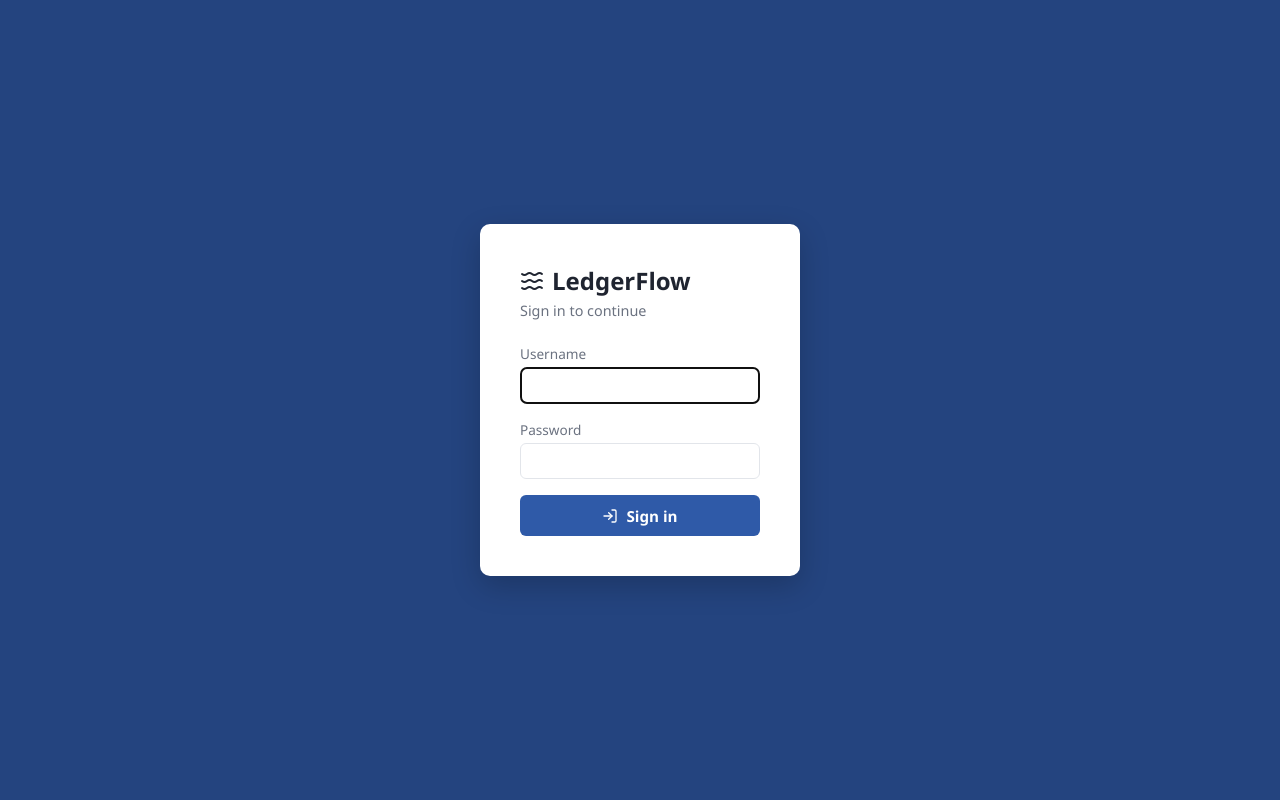
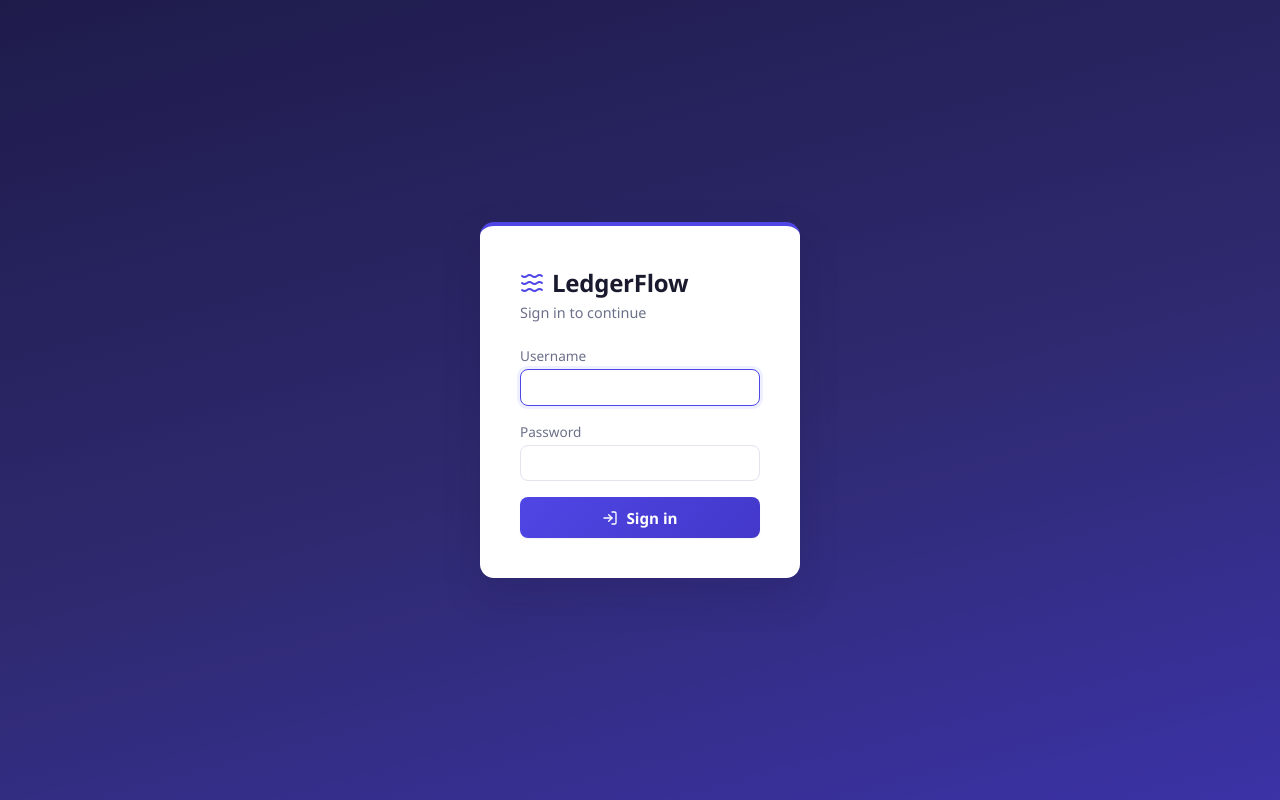
Before and after one commit to mohsinmeghani/LedgerFlow, a React (Vite) app in the folder frontend/: page /login in a window 1280 px wide. Built offline with nearby package versions, Linux system fonts and the light colour scheme; no server answers.

Commit message:
feat: apply refreshed indigo/violet color theme with gradients and depth

```diff
--- a/frontend/src/index.css
+++ b/frontend/src/index.css
@@ -1,15 +1,28 @@
 :root {
-  --color-bg: #f5f6f8;
+  --color-bg: #f6f6fb;
   --color-surface: #ffffff;
-  --color-border: #e2e5ea;
-  --color-text: #1f2430;
-  --color-text-muted: #6b7280;
-  --color-primary: #2f5aa8;
-  --color-primary-dark: #24447f;
-  --color-danger: #c0392b;
-  --color-success: #1f8a52;
-  --color-warning: #b7791f;
-  --sidebar-width: 220px;
+  --color-border: #e5e3f0;
+  --color-text: #191a2e;
+  --color-text-muted: #6b7089;
+  --color-primary: #4f46e5;
+  --color-primary-dark: #4338ca;
+  --color-primary-light: #eef0ff;
+  --color-danger: #e11d48;
+  --color-danger-dark: #be123c;
+  --color-danger-light: #ffe4e9;
+  --color-success: #059669;
+  --color-success-dark: #047857;
+  --color-success-light: #d7f5e9;
+  --color-warning: #d97706;
+  --color-warning-dark: #b45309;
+  --color-warning-light: #fdecd2;
+  --sidebar-start: #1e1b4b;
+  --sidebar-mid: #2f2a70;
+  --sidebar-end: #4338ca;
+  --shadow-sm: 0 1px 2px rgba(23, 20, 60, 0.06);
+  --shadow-md: 0 6px 18px rgba(23, 20, 60, 0.08);
+  --shadow-lg: 0 16px 40px rgba(23, 20, 60, 0.16);
+  --sidebar-width: 230px;
   font-family: 'Segoe UI', system-ui, -apple-system, sans-serif;
   color-scheme: light;
 }
@@ -27,11 +40,13 @@ body {
 h1 {
   font-size: 1.5rem;
   margin: 0 0 1rem;
+  letter-spacing: -0.01em;
 }
 
 h2 {
   font-size: 1.15rem;
   margin: 1.5rem 0 0.75rem;
+  letter-spacing: -0.01em;
 }
 
 button {
@@ -53,20 +68,26 @@ button {
 .sidebar {
   width: var(--sidebar-width);
   flex-shrink: 0;
-  background: var(--color-primary-dark);
+  background: linear-gradient(165deg, var(--sidebar-start) 0%, var(--sidebar-mid) 55%, var(--sidebar-end) 130%);
   color: white;
   display: flex;
   flex-direction: column;
   padding: 1.25rem 0.75rem;
+  box-shadow: var(--shadow-lg);
 }
 
 .brand {
   display: flex;
   align-items: center;
-  gap: 0.5rem;
-  font-size: 1.25rem;
+  gap: 0.6rem;
+  font-size: 1.3rem;
   font-weight: 700;
+  letter-spacing: -0.01em;
   padding: 0 0.5rem 1.5rem;
+}
+
+.brand .icon {
+  color: #a5b4fc;
 }
 
 .sidebar nav {
@@ -80,21 +101,28 @@ button {
   display: flex;
   align-items: center;
   gap: 0.55rem;
-  color: rgba(255, 255, 255, 0.85);
+  color: rgba(255, 255, 255, 0.82);
   text-decoration: none;
   padding: 0.5rem 0.75rem;
-  border-radius: 6px;
+  border-radius: 8px;
   font-size: 0.95rem;
+  transition: background 0.12s ease, color 0.12s ease;
 }
 
 .nav-link:hover {
-  background: rgba(255, 255, 255, 0.08);
+  background: rgba(255, 255, 255, 0.1);
+  color: white;
 }
 
 .nav-link.active {
-  background: var(--color-primary);
+  background: rgba(255, 255, 255, 0.16);
   color: white;
   font-weight: 600;
+  box-shadow: inset 0 0 0 1px rgba(255, 255, 255, 0.18);
+}
+
+.nav-link.active .icon {
+  color: #c7d2fe;
 }
 
 .nav-group {
@@ -109,17 +137,18 @@ button {
   gap: 0.4rem;
   background: transparent;
   border: none;
-  color: rgba(255, 255, 255, 0.7);
+  color: rgba(255, 255, 255, 0.6);
   font-size: 0.85rem;
   font-weight: 600;
   text-align: left;
   padding: 0.5rem 0.75rem;
-  border-radius: 6px;
+  border-radius: 8px;
   font-family: inherit;
+  transition: background 0.12s ease, color 0.12s ease;
 }
 
 .nav-group-toggle:hover {
-  background: rgba(255, 255, 255, 0.08);
+  background: rgba(255, 255, 255, 0.1);
   color: white;
 }
 
@@ -145,15 +174,16 @@ button {
   justify-content: center;
   gap: 0.5rem;
   margin-top: 1rem;
-  background: transparent;
-  border: 1px solid rgba(255, 255, 255, 0.3);
+  background: rgba(255, 255, 255, 0.06);
+  border: 1px solid rgba(255, 255, 255, 0.22);
   color: white;
-  padding: 0.5rem 0.75rem;
-  border-radius: 6px;
+  padding: 0.55rem 0.75rem;
+  border-radius: 8px;
+  transition: background 0.12s ease;
 }
 
 .logout-button:hover {
-  background: rgba(255, 255, 255, 0.08);
+  background: rgba(255, 255, 255, 0.14);
 }
 
 .content {
@@ -169,17 +199,18 @@ button {
   display: flex;
   align-items: center;
   justify-content: center;
-  background: var(--color-primary-dark);
+  background: linear-gradient(165deg, var(--sidebar-start) 0%, var(--sidebar-mid) 55%, var(--sidebar-end) 130%);
 }
 
 .login-card {
   background: var(--color-surface);
   padding: 2.5rem;
-  border-radius: 10px;
+  border-radius: 14px;
   width: 320px;
   display: flex;
   flex-direction: column;
-  box-shadow: 0 10px 30px rgba(0, 0, 0, 0.2);
+  box-shadow: var(--shadow-lg);
+  border-top: 4px solid var(--color-primary);
 }
 
 .login-card h1 {
@@ -190,6 +221,10 @@ button {
   display: flex;
   align-items: center;
   gap: 0.5rem;
+}
+
+.login-title .icon {
+  color: var(--color-primary);
 }
 
 .login-subtitle {
@@ -208,8 +243,15 @@ button {
   margin-bottom: 1rem;
   padding: 0.55rem 0.65rem;
   border: 1px solid var(--color-border);
-  border-radius: 6px;
+  border-radius: 8px;
   font-size: 0.95rem;
+  transition: border-color 0.12s ease, box-shadow 0.12s ease;
+}
+
+.login-card input:focus {
+  outline: none;
+  border-color: var(--color-primary);
+  box-shadow: 0 0 0 3px var(--color-primary-light);
 }
 
 .login-card button {
@@ -217,22 +259,26 @@ button {
   align-items: center;
   justify-content: center;
   gap: 0.5rem;
-  background: var(--color-primary);
+  background: linear-gradient(135deg, var(--color-primary), var(--color-primary-dark));
   color: white;
   border: none;
   padding: 0.65rem;
-  border-radius: 6px;
+  border-radius: 8px;
   font-weight: 600;
   font-size: 0.95rem;
+  box-shadow: var(--shadow-sm);
+  transition: box-shadow 0.12s ease, transform 0.12s ease;
 }
 
 .login-card button:hover {
-  background: var(--color-primary-dark);
+  box-shadow: var(--shadow-md);
+  transform: translateY(-1px);
 }
 
 .login-card button:disabled {
   opacity: 0.6;
   cursor: default;
+  transform: none;
 }
 
 .error-text {
@@ -253,50 +299,60 @@ button {
 .card {
   background: var(--color-surface);
   border: 1px solid var(--color-border);
-  border-radius: 8px;
+  border-radius: 10px;
   padding: 1.25rem;
   margin-bottom: 1.5rem;
+  box-shadow: var(--shadow-sm);
 }
 
 .btn {
   display: inline-flex;
   align-items: center;
   gap: 0.4rem;
-  background: var(--color-primary);
+  background: linear-gradient(135deg, var(--color-primary), var(--color-primary-dark));
   color: white;
   border: none;
   padding: 0.5rem 0.9rem;
-  border-radius: 6px;
+  border-radius: 8px;
   font-size: 0.9rem;
   font-weight: 600;
   line-height: 1;
+  box-shadow: var(--shadow-sm);
+  transition: box-shadow 0.12s ease, transform 0.12s ease;
 }
 
 .btn:hover {
-  background: var(--color-primary-dark);
+  box-shadow: var(--shadow-md);
+  transform: translateY(-1px);
 }
 
 .btn:disabled {
-  opacity: 0.6;
+  opacity: 0.55;
   cursor: default;
+  box-shadow: none;
+  transform: none;
 }
 
 .btn-secondary {
-  background: transparent;
+  background: var(--color-surface);
   color: var(--color-primary);
-  border: 1px solid var(--color-primary);
+  border: 1px solid var(--color-border);
+  box-shadow: none;
 }
 
 .btn-secondary:hover {
-  background: rgba(47, 90, 168, 0.08);
+  background: var(--color-primary-light);
+  border-color: var(--color-primary);
+  box-shadow: none;
+  transform: none;
 }
 
 .btn-danger {
-  background: var(--color-danger);
+  background: linear-gradient(135deg, var(--color-danger), var(--color-danger-dark));
 }
 
 .btn-danger:hover {
-  background: #9c3023;
+  box-shadow: 0 6px 18px rgba(225, 29, 72, 0.28);
 }
 
 table {
@@ -308,7 +364,7 @@ table {
 th,
 td {
   text-align: left;
-  padding: 0.55rem 0.6rem;
+  padding: 0.6rem 0.6rem;
   border-bottom: 1px solid var(--color-border);
 }
 
@@ -320,6 +376,14 @@ th {
   letter-spacing: 0.03em;
 }
 
+tbody tr {
+  transition: background 0.1s ease;
+}
+
+tbody tr:hover {
+  background: var(--color-primary-light);
+}
+
 tr:last-child td {
   border-bottom: none;
 }
@@ -328,7 +392,7 @@ td input,
 td select {
   padding: 0.4rem 0.55rem;
   border: 1px solid var(--color-border);
-  border-radius: 6px;
+  border-radius: 8px;
   font-size: 0.9rem;
   font-family: inherit;
 }
@@ -356,10 +420,28 @@ td select {
 
 .form-field input,
 .form-field select,
+.form-field textarea,
+td input,
+td select {
+  transition: border-color 0.12s ease, box-shadow 0.12s ease;
+}
+
+.form-field input:focus,
+.form-field select:focus,
+.form-field textarea:focus,
+td input:focus,
+td select:focus {
+  outline: none;
+  border-color: var(--color-primary);
+  box-shadow: 0 0 0 3px var(--color-primary-light);
+}
+
+.form-field input,
+.form-field select,
 .form-field textarea {
   padding: 0.5rem 0.6rem;
   border: 1px solid var(--color-border);
-  border-radius: 6px;
+  border-radius: 8px;
   font-size: 0.9rem;
   font-family: inherit;
 }
@@ -372,25 +454,25 @@ td select {
 
 .badge {
   display: inline-block;
-  padding: 0.15rem 0.55rem;
+  padding: 0.15rem 0.6rem;
   border-radius: 999px;
   font-size: 0.75rem;
-  font-weight: 600;
+  font-weight: 700;
 }
 
 .badge-unpaid {
-  background: rgba(192, 57, 43, 0.12);
-  color: var(--color-danger);
+  background: var(--color-danger-light);
+  color: var(--color-danger-dark);
 }
 
 .badge-partially_paid {
-  background: rgba(183, 121, 31, 0.14);
-  color: var(--color-warning);
+  background: var(--color-warning-light);
+  color: var(--color-warning-dark);
 }
 
 .badge-paid {
-  background: rgba(31, 138, 82, 0.12);
-  color: var(--color-success);
+  background: var(--color-success-light);
+  color: var(--color-success-dark);
 }
 
 .muted {
@@ -408,10 +490,12 @@ td select {
 .stat-card {
   background: var(--color-surface);
   border: 1px solid var(--color-border);
-  border-radius: 8px;
+  border-radius: 10px;
   padding: 1rem 1.25rem;
   min-width: 200px;
   flex: 1;
+  box-shadow: var(--shadow-sm);
+  border-top: 3px solid var(--color-primary);
 }
 
 .stat-card .stat-label {
@@ -425,4 +509,5 @@ td select {
   font-size: 1.6rem;
   font-weight: 700;
   margin-top: 0.25rem;
+  color: var(--color-primary-dark);
 }
```
